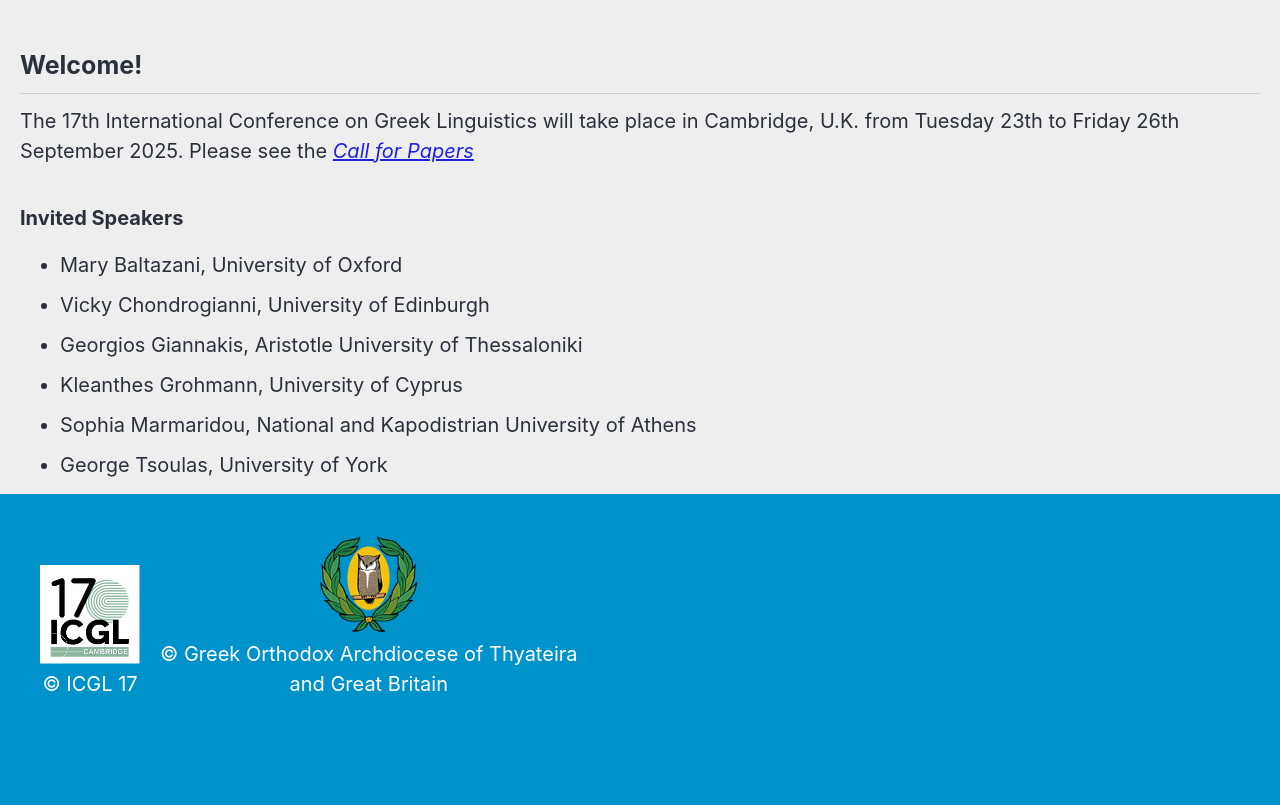
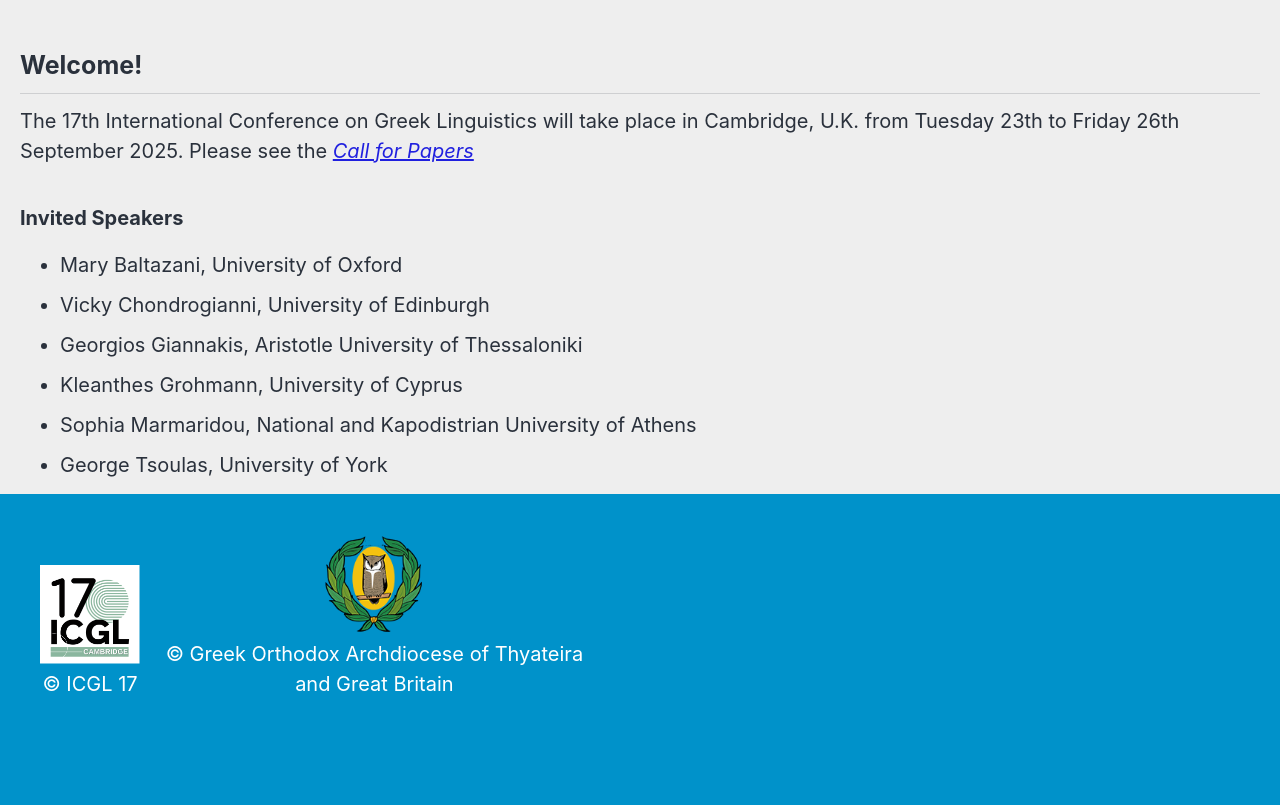
Before and after one commit to roryleung/ICGL17, a Jekyll site: the page built from _pages/home.md, in a window 1280 px wide. Shown: the part 417-1222 px from the top of the page. Built offline with Jekyll 4.4.1, drawn with Linux system fonts in a browser that asks for light colours; cached includes are drawn as plain includes; nearby versions of some CDN libraries.

Commit message:
Update custom.html

```diff
--- a/_includes/footer/custom.html
+++ b/_includes/footer/custom.html
@@ -1,11 +1,11 @@
 <footer>
-  <div class="footer-content" style="display: flex; align-items: flex-end;">
-    <div style="text-align: center; margin-right: 20px;">
+  <div class="footer-content">
+    <div style="text-align: center; display: inline-block; margin-right: 20px; vertical-align: bottom;">
       <img src="/assets/images/logo_icgl.png" alt="ICGL Logo" style="width: 100px; height: auto;">
       <p style="color: white; margin-top: 5px;">&copy; ICGL 17</p>
     </div>
 
-    <div style="text-align: center;">
+    <div style="text-align: center; display: inline-block; vertical-align: bottom;">
       <img src="/assets/images/logo_owl_icon.png" alt="Owl Icon Logo" style="width: 100px; height: auto;">
       <p style="color: white; margin-top: 5px;">
         &copy; Greek Orthodox Archdiocese of Thyateira<br>and Great Britain
```
